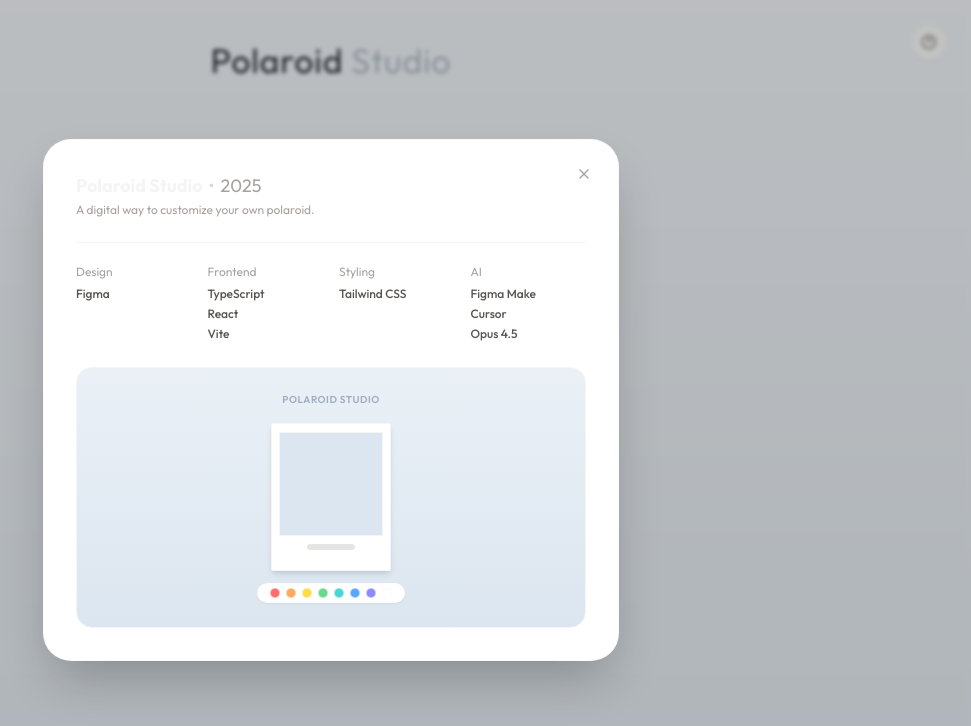
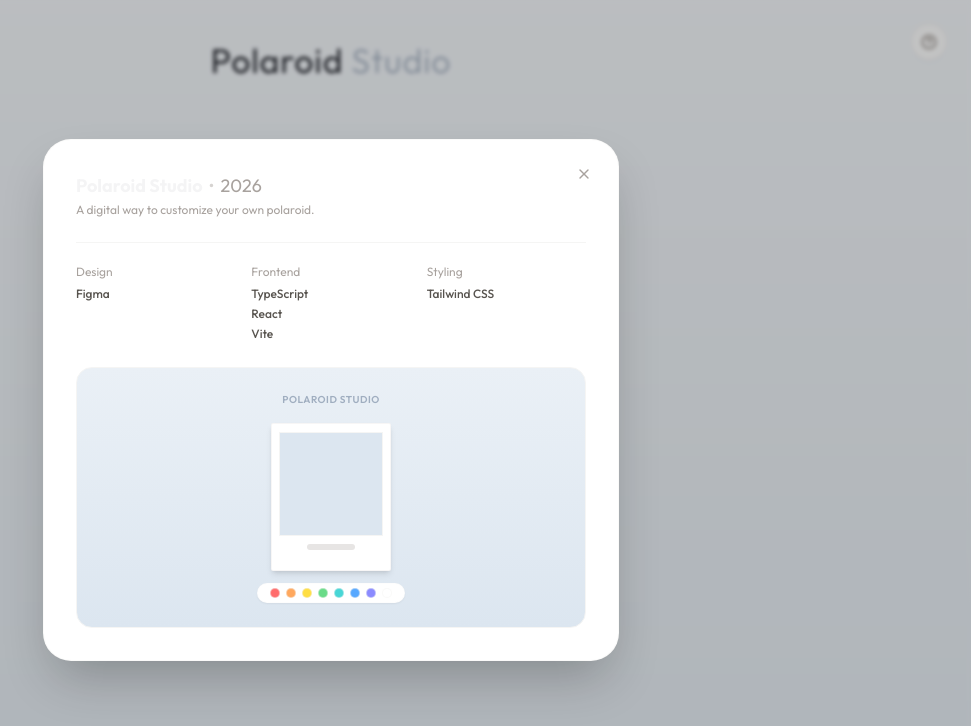
Before and after one commit to vidhyawalke/Poloroid-studio, a React (Vite) app: page / in a window 1280 px wide. Both pictures are taken after a click on the button "Project Specs". Shown: the top 726 px of the page, without its empty margins (309-1280 px from the left). Built offline with nearby package versions, Linux system fonts and the light colour scheme.

Commit message:
fix: resolve faint caption text, add user text color picker, remove AI column from specs modal, and update year to 2026

```diff
--- a/src/App.jsx
+++ b/src/App.jsx
@@ -41,6 +41,7 @@ export default function App() {
   const [panX, setPanX] = useState(0);
   const [panY, setPanY] = useState(0);
   const [frameColor, setFrameColor] = useState('#ffffff');
+  const [textColor, setTextColor] = useState('#1a202c'); // Default elegant charcoal black ink
   const [activeColorName, setActiveColorName] = useState('White');
   const [showDate, setShowDate] = useState(true);
   const [date, setDate] = useState('');
@@ -104,6 +105,7 @@ export default function App() {
     setPanX(0);
     setPanY(0);
     setFrameColor('#ffffff');
+    setTextColor('#1a202c');
     setActiveColorName('White');
   };
 
@@ -155,7 +157,7 @@ export default function App() {
   return (
     <div className="min-h-screen w-screen bg-gradient-to-b from-[#f0f5fa] to-[#e1eaf2] flex flex-col justify-between items-center px-4 py-8 relative font-sans select-none overflow-x-hidden">
 
-      {/* Help specs button */}
+      {/* Specs modal trigger */}
       <div className="absolute top-6 right-6 flex items-center gap-3 z-20">
         <button
           onClick={() => {
@@ -177,7 +179,7 @@ export default function App() {
         </h1>
       </header>
 
-      {/* Centered Polaroid Card with Entry Animation */}
+      {/* Centered Polaroid Card */}
       <main className="flex-1 flex items-center justify-center my-6 z-10">
         <motion.div
           key={image ? 'loaded' : 'empty'}
@@ -194,6 +196,7 @@ export default function App() {
             panX={panX}
             panY={panY}
             frameColor={frameColor}
+            textColor={textColor}
             showDate={showDate}
             date={date}
             isDeveloping={isDeveloping}
@@ -251,7 +254,7 @@ export default function App() {
             {/* Vertical Divider */}
             <div className="w-[1px] h-5 bg-stone-200" />
 
-            {/* Icons Action block (Calendar toggle & T font toggle) */}
+            {/* Icons Action block (Calendar toggle, T font toggle, Text Color picker) */}
             <div className="flex items-center gap-2">
               {/* Calendar Toggle */}
               <button
@@ -281,6 +284,22 @@ export default function App() {
               >
                 <Type size={15} />
               </button>
+
+              {/* Text Color Picker Circle Button */}
+              <div
+                className="w-9 h-9 rounded-full border border-stone-200 bg-white hover:bg-stone-50 flex items-center justify-center transition-all hover:scale-105 active:scale-95 relative cursor-pointer shadow-sm"
+                title="Change Text Color"
+              >
+                <input
+                  type="color"
+                  value={textColor}
+                  onChange={(e) => setTextColor(e.target.value)}
+                  className="absolute inset-0 opacity-0 cursor-pointer w-full h-full"
+                />
+                <span className="text-xs font-bold font-sans transition-colors" style={{ color: textColor }}>
+                  A
+                </span>
+              </div>
             </div>
           </motion.div>
         )}
@@ -310,7 +329,7 @@ export default function App() {
         )}
       </div>
 
-      {/* SHARE MODAL POPUP (Image 2 & 3 ios share sheet details) */}
+      {/* SHARE MODAL POPUP */}
       <AnimatePresence>
         {showShareModal && (
           <div className="fixed inset-0 bg-stone-900/25 backdrop-blur-[2px] z-50 flex items-center justify-center p-4">
@@ -347,7 +366,7 @@ export default function App() {
                     />
                   )}
                 </div>
-                <div className="w-full text-stone-800 text-[10px] text-center font-mono mt-2 overflow-hidden truncate">
+                <div className="w-full text-[10px] text-center font-mono mt-2 overflow-hidden truncate" style={{ color: textColor }}>
                   {caption || 'Snapshot'}
                 </div>
               </div>
@@ -430,7 +449,7 @@ export default function App() {
         )}
       </AnimatePresence>
 
-      {/* SPECS/INFO MODAL */}
+      {/* SPECS/INFO MODAL (Image 2 refined with 2026 and 3 columns) */}
       <AnimatePresence>
         {showSpecsModal && (
           <div className="fixed inset-0 bg-stone-900/25 backdrop-blur-[2px] z-50 flex items-center justify-center p-4">
@@ -455,12 +474,13 @@ export default function App() {
                 <h2 className="text-lg font-bold text-stone-850 flex items-center gap-1.5">
                   <span>Polaroid Studio</span>
                   <span className="text-stone-300 font-normal">•</span>
-                  <span className="text-stone-400 font-normal">2025</span>
+                  <span className="text-stone-400 font-normal">2026</span>
                 </h2>
                 <p className="text-xs text-stone-400 mt-0.5">A digital way to customize your own polaroid.</p>
               </div>
 
-              <div className="grid grid-cols-4 gap-4 border-t border-stone-100 pt-5 mb-6 text-xs leading-normal">
+              {/* Refined to 3 columns grid: Design, Frontend, Styling */}
+              <div className="grid grid-cols-3 gap-4 border-t border-stone-100 pt-5 mb-6 text-xs leading-normal">
                 <div>
                   <span className="text-stone-400 block mb-1">Design</span>
                   <span className="text-stone-600 font-medium">Figma</span>
@@ -476,14 +496,6 @@ export default function App() {
                 <div>
                   <span className="text-stone-400 block mb-1">Styling</span>
                   <span className="text-stone-600 font-medium">Tailwind CSS</span>
-                </div>
-                <div>
-                  <span className="text-stone-400 block mb-1">AI</span>
-                  <div className="text-stone-600 font-medium flex flex-col gap-0.5">
-                    <span>Figma Make</span>
-                    <span>Cursor</span>
-                    <span>Opus 4.5</span>
-                  </div>
                 </div>
               </div>
 
--- a/src/components/PolaroidCard.jsx
+++ b/src/components/PolaroidCard.jsx
@@ -26,6 +26,7 @@ export default function PolaroidCard({
   panX,
   panY,
   frameColor,
+  textColor,
   showDate,
   date,
   isDeveloping,
@@ -41,7 +42,6 @@ export default function PolaroidCard({
   const panStart = useRef({ x: 0, y: 0 });
   const fileInputRef = useRef(null);
 
-  // Clamps pan coordinates based on image zoom
   const clampPan = (x, y, currentZoom) => {
     const maxPanX = Math.max(0, (300 * currentZoom - 300) / 2);
     const maxPanY = Math.max(0, (300 * currentZoom - 300) / 2);
@@ -143,7 +143,6 @@ export default function PolaroidCard({
         >
           {image ? (
             <>
-              {/* Photo viewport */}
               <div
                 onMouseDown={handleMouseDown}
                 className="absolute inset-0 flex items-center justify-center"
@@ -162,7 +161,6 @@ export default function PolaroidCard({
                 />
               </div>
 
-              {/* Hover overlay with clean "Upload New" button */}
               {isHovered && !isDeveloping && (
                 <div className="absolute inset-0 bg-black/25 flex items-center justify-center animate-fadeIn pointer-events-none">
                   <div className="bg-white/95 text-stone-700 text-[10px] font-semibold px-4 py-2 rounded-full shadow-sm flex items-center gap-1.5 border border-stone-100">
@@ -174,12 +172,12 @@ export default function PolaroidCard({
             </>
           ) : (
             <div className="flex flex-col items-center text-center p-6 text-stone-400 hover:text-stone-500 transition-colors pointer-events-none select-none">
-              <svg xmlns="http://www.w3.org/2000/svg" fill="none" viewBox="0 0 24 24" strokeWidth="1.2" stroke="currentColor" className="w-11 h-11 mb-2.5 text-stone-300">
+              <svg xmlns="http://www.w3.org/2000/svg" fill="none" viewBox="0 0 24 24" strokeWidth="1.2" stroke="currentColor" className="w-12 h-12 mb-3 text-stone-300">
                 <path strokeLinecap="round" strokeLinejoin="round" d="M6.827 6.175A2.31 2.31 0 0 1 5.186 7.23c-.38.054-.757.112-1.134.175C2.999 7.58 2.25 8.507 2.25 9.574V18a2.25 2.25 0 0 0 2.25 2.25h15A2.25 2.25 0 0 0 21.75 18V9.574c0-1.067-.75-1.994-1.802-2.169a47.865 47.865 0 0 0-1.134-.175 2.31 2.31 0 0 1-1.64-1.055l-.822-1.316a2.192 2.192 0 0 0-1.736-1.039 48.774 48.774 0 0 0-5.232 0 2.192 2.192 0 0 0-1.736 1.039l-.821 1.316Z" />
                 <path strokeLinecap="round" strokeLinejoin="round" d="M16.5 12.75a4.5 4.5 0 1 1-9 0 4.5 4.5 0 0 1 9 0ZM18.75 10.5h.008v.008h-.008V10.5Z" />
               </svg>
               <p className="text-xs font-semibold tracking-wider uppercase text-stone-400">Click to load photo</p>
-              <p className="text-[9px] text-stone-400/80 mt-1">Scroll to Zoom • Drag to Crop</p>
+              <p className="text-[10px] text-stone-400/80 mt-1">Scroll to Zoom • Drag to Crop</p>
             </div>
           )}
 
@@ -204,7 +202,8 @@ export default function PolaroidCard({
                 autoFocus
                 maxLength={32}
                 placeholder="Write a caption..."
-                className={`bg-transparent border-0 outline-none text-stone-850 flex-1 min-w-0 ${getFontClass()} pb-0`}
+                className={`bg-transparent border-0 outline-none flex-1 min-w-0 ${getFontClass()} pb-0`}
+                style={{ color: textColor }}
                 onBlur={() => setIsEditing(false)}
                 onKeyDown={(e) => {
                   if (e.key === 'Enter') setIsEditing(false);
@@ -213,7 +212,8 @@ export default function PolaroidCard({
             ) : (
               <div
                 onClick={() => image && setIsEditing(true)}
-                className={`text-stone-850 break-words flex-1 min-w-0 pr-2 cursor-text ${getFontClass()}`}
+                className={`break-words flex-1 min-w-0 pr-2 cursor-text ${getFontClass()}`}
+                style={{ color: textColor }}
               >
                 {caption || (image ? <span className="text-stone-300 italic text-sm font-sans tracking-normal select-none">Click to add caption...</span> : '')}
               </div>
@@ -221,7 +221,10 @@ export default function PolaroidCard({
 
             {/* Date Stamp */}
             {showDate && (
-              <div className="font-date text-sm text-stone-500 tracking-wide select-none whitespace-nowrap pl-2">
+              <div
+                className="font-date text-sm tracking-wide select-none whitespace-nowrap pl-2"
+                style={{ color: textColor === '#ffffff' ? '#e0e0e0' : '#78716c' }}
+              >
                 {date}
               </div>
             )}
```
